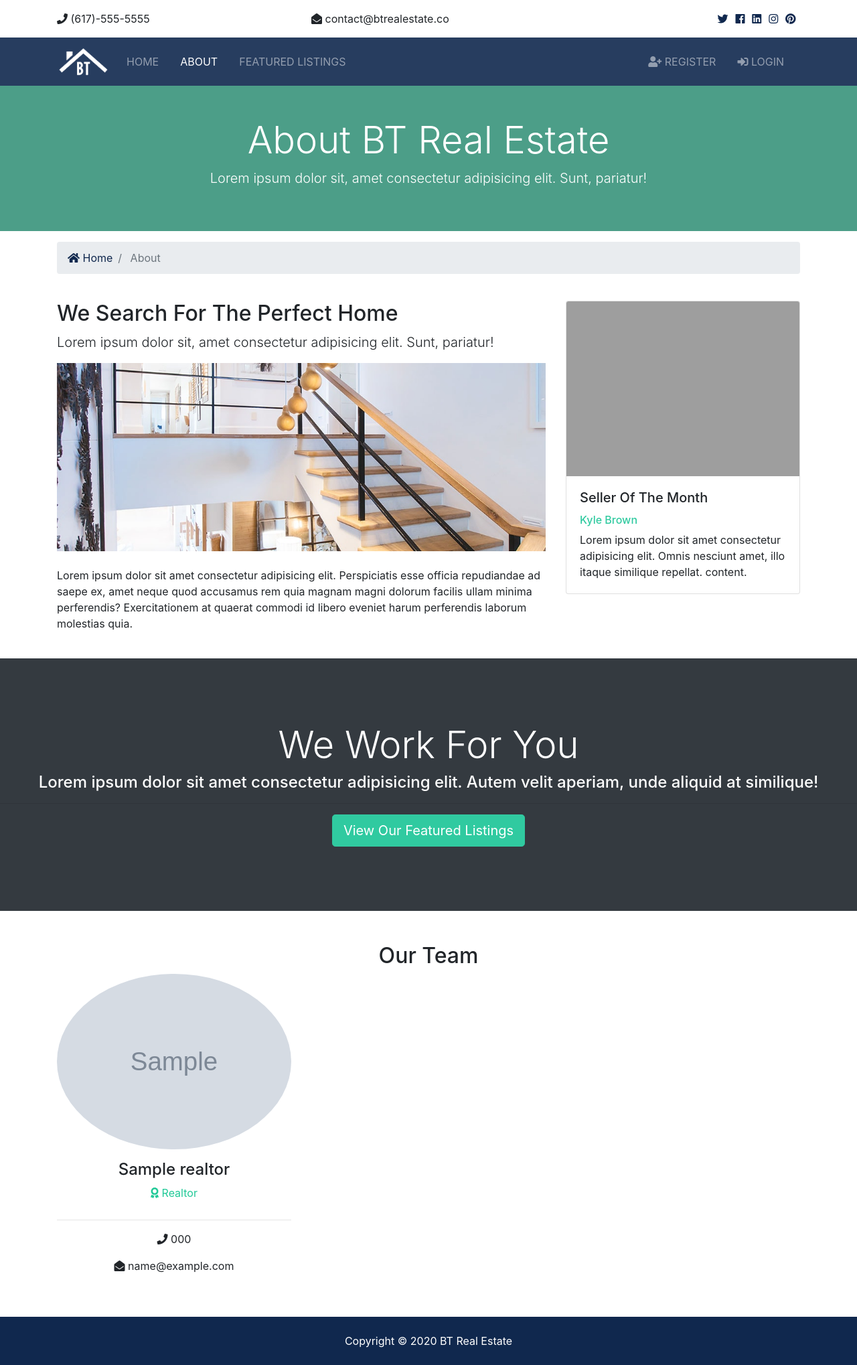
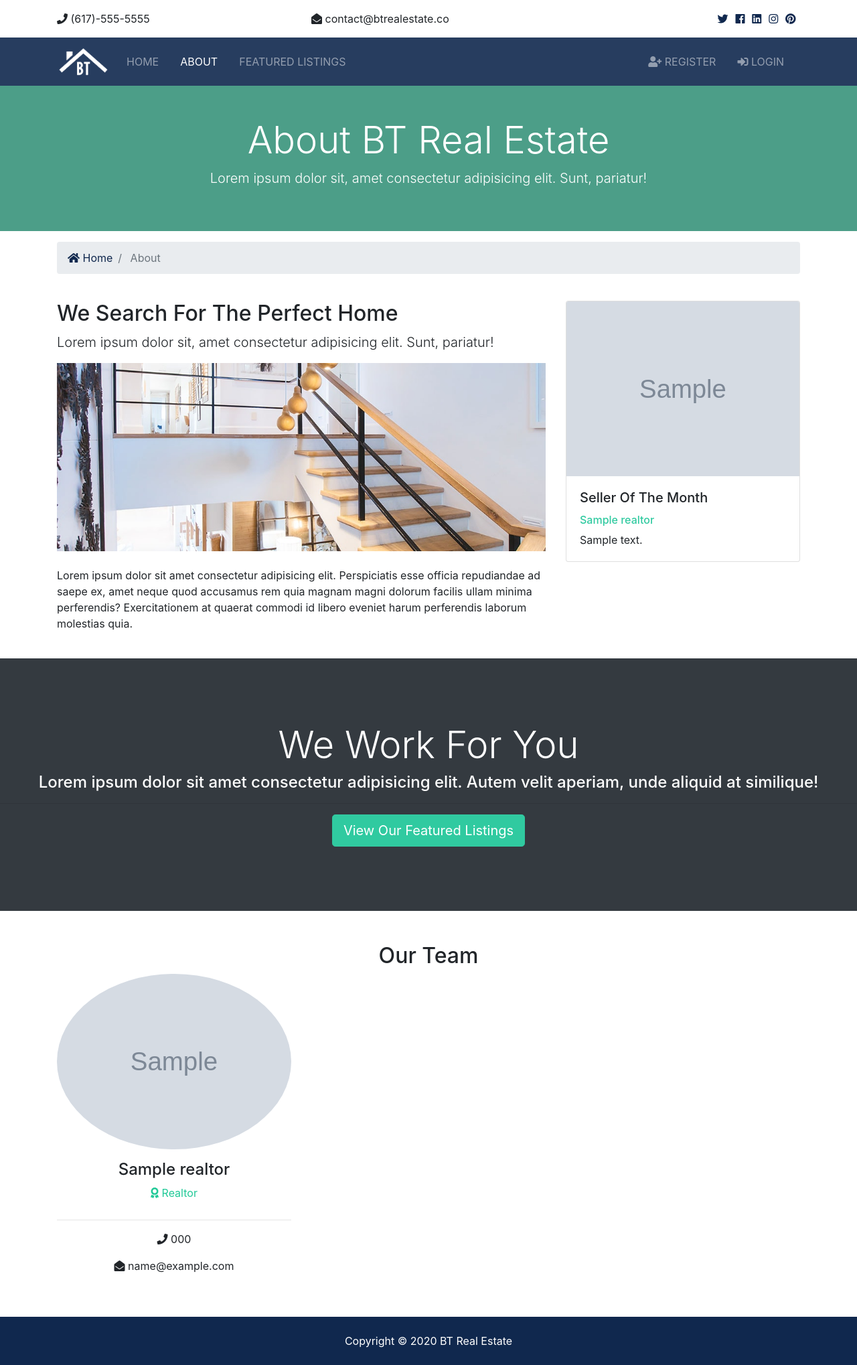
Before and after one commit to Sobaka-Pavlova/DjangoUdemy, a Django app: page /about/ in a window 1280 px wide. Shown: the whole page at 67% size. Run offline with Django 3.2, Linux system fonts and the light colour scheme; tables that the repository leaves empty hold one stand-in row (values such as "Sample post"); grey boxes marked "Sample" are stand-in pictures; some libraries are stand-ins or nearby versions; grey boxes are pictures that could not be loaded.

Commit message:
Added dynamic realtor of the month

```diff
--- a/templates/pages/about.html
+++ b/templates/pages/about.html
@@ -41,18 +41,21 @@
                     at quaerat
                     commodi id libero eveniet harum perferendis laborum molestias quia.</p>
             </div>
+
             <div class="col-md-4">
+                {% if mvp_realtors %}
+                    {% for realtor in mvp_realtors %}
                         <div class="card">
-                    <img class="card-img-top" src="assets/img/realtors/kyle.jpg" alt="Seller of the month">
+                            <img class="card-img-top" src="{{ realtor.photo.url }}" alt="Seller of the month">
                             <div class="card-body">
                                 <h5 class="card-title">Seller Of The Month</h5>
-                        <h6 class="text-secondary">Kyle Brown</h6>
-                        <p class="card-text">Lorem ipsum dolor sit amet consectetur adipisicing elit. Omnis nesciunt
-                            amet, illo itaque similique repellat.
-                            content.
+                                <h6 class="text-secondary">{{realtor.name }}</h6>
+                                <p class="card-text">{{realtor.description}}
                                 </p>
                             </div>
                         </div>
+                    {% endfor %}
+                {% endif %}
             </div>
         </div>
     </div>
```
Lines whose indentation alone changed are shown as unchanged.
